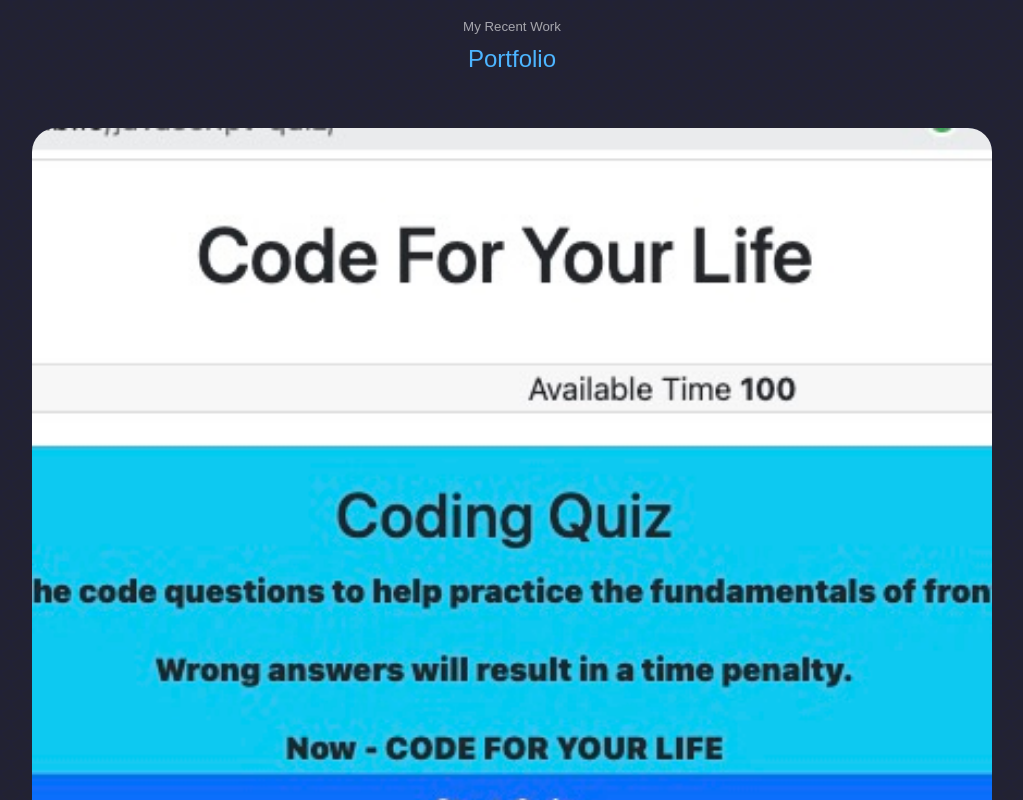
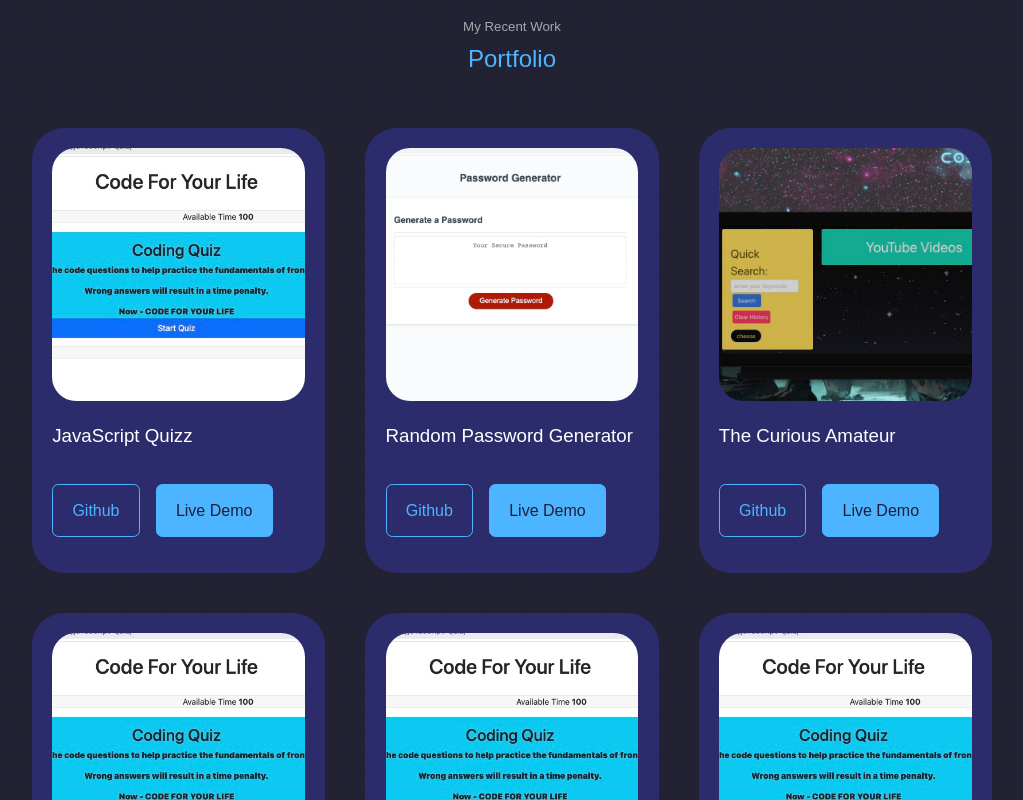
Before and after one commit to crystal-coding-time/laughing-red-journey, a React (Create React App) app: page / in a window 1280 px wide. Shown: the part 3360-4160 px from the top of the page, without its empty margins (128-1151 px from the left). Built offline with nearby package versions, Linux system fonts and the light colour scheme; a web font is replaced by a local one.

Commit message:
debugging reaponsivness

```diff
--- a/src/components/portfolio/portfolio.css
+++ b/src/components/portfolio/portfolio.css
@@ -1,10 +1,10 @@
-.portfolio_container {
+.portfolio__container {
     display: grid;
     grid-template-columns: repeat(3, 1fr);
     gap: 2.5rem;
 }
 
-.portfolio__items {
+.portfolio__item {
     background: var(--color-bg-variant);
     padding: 1.2rem;
     border-radius: 2rem;
@@ -12,7 +12,7 @@
     transition: var(--transition);
 }
 
-.portfolio__items:hover {
+.portfolio__item:hover {
     border-color: var(--color-primary-variant);
     background: transparent;
 }
```
